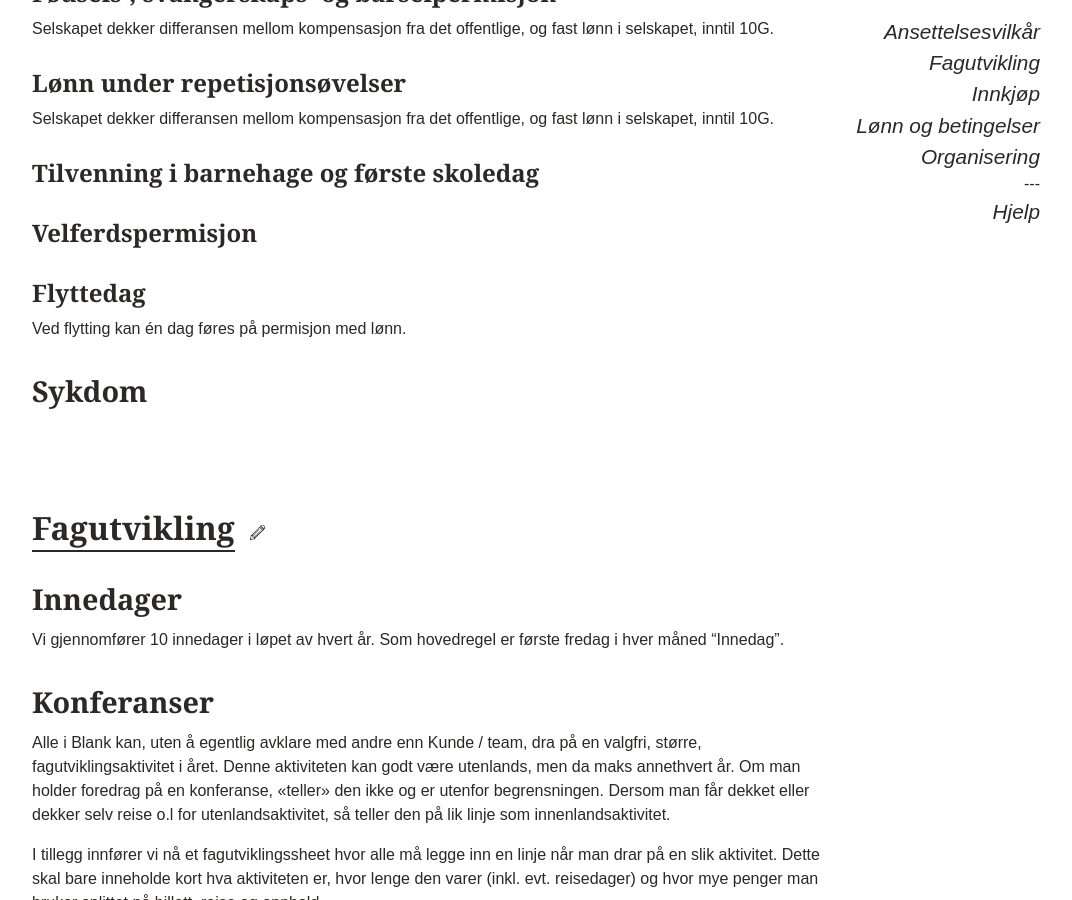
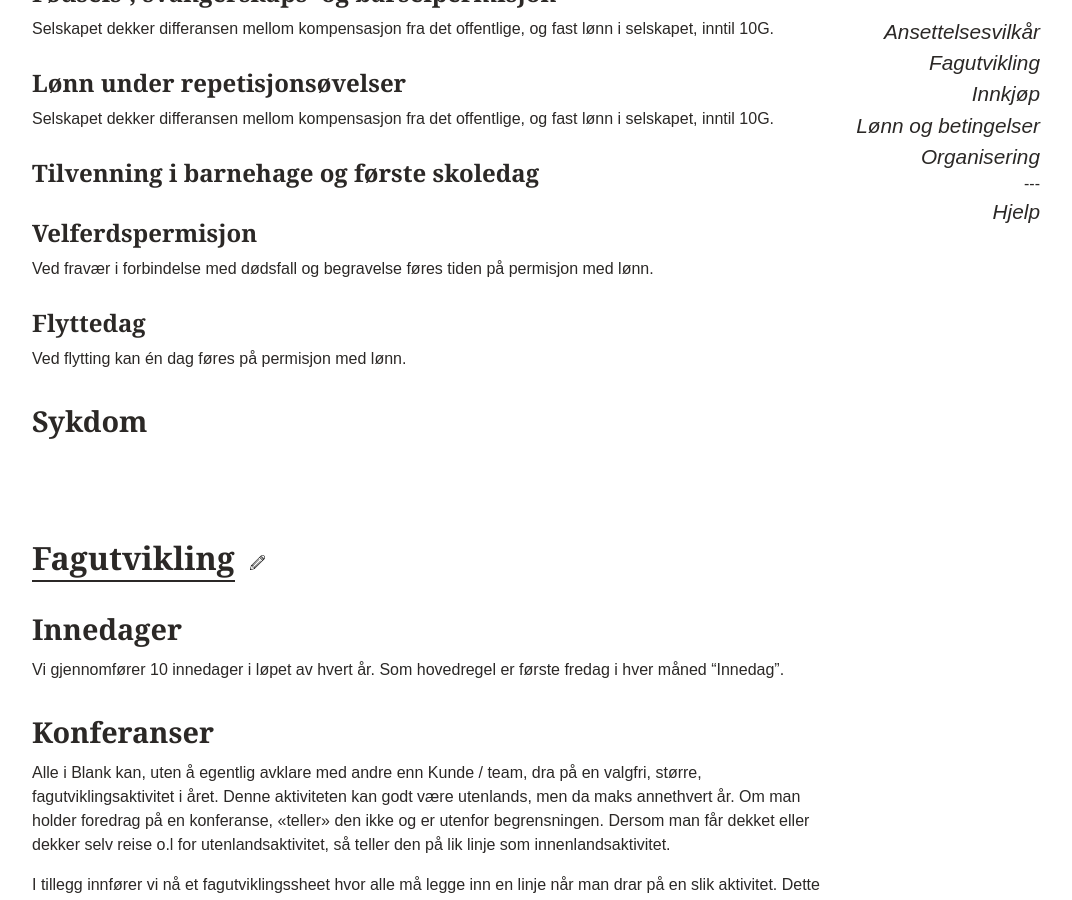
Before and after one commit to blankoslo/about-blank, a Jekyll site: the page built from index.md, in a window 1280 px wide and 900 px high, scrolled down 1373 px. Shown: the whole window, without its empty margins (208-1280 px from the left). Built offline with Jekyll 4.4.1, drawn with Linux system fonts in a browser that asks for light colours.

Commit message:
Oppdaterte velferdspermisjon, ref Slack-diskusjon

```diff
--- a/content/vilkaar.md
+++ b/content/vilkaar.md
@@ -8,7 +8,6 @@ permalink: /vilkaar/
 ## Timerføring, overtid og avspasering
 
 Alminnelig arbeidstid er fra kl 8:00 til kl 16:00. “Kjernetid” er fra kl 10:00 til kl 14:00 internt, på prosjekt følger man kundens krav.
-
 
 ### Prosjekt
 
@@ -45,6 +44,8 @@ Selskapet dekker differansen mellom kompensasjon fra det offentlige, og fast lø
 
 ### Velferdspermisjon
 
+Ved fravær i forbindelse med dødsfall og begravelse føres tiden på permisjon med lønn.
+
 ### Flyttedag
 
 Ved flytting kan én dag føres på permisjon med lønn.
```
